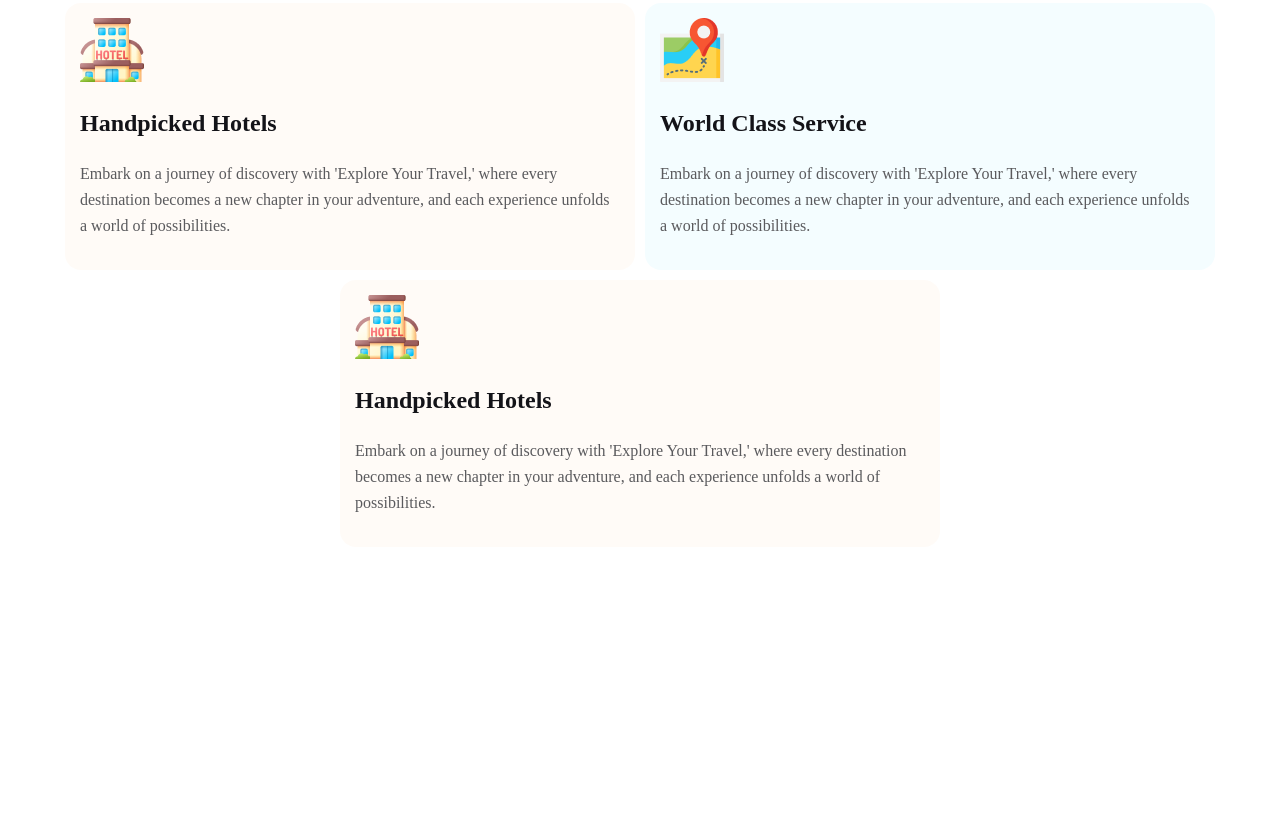
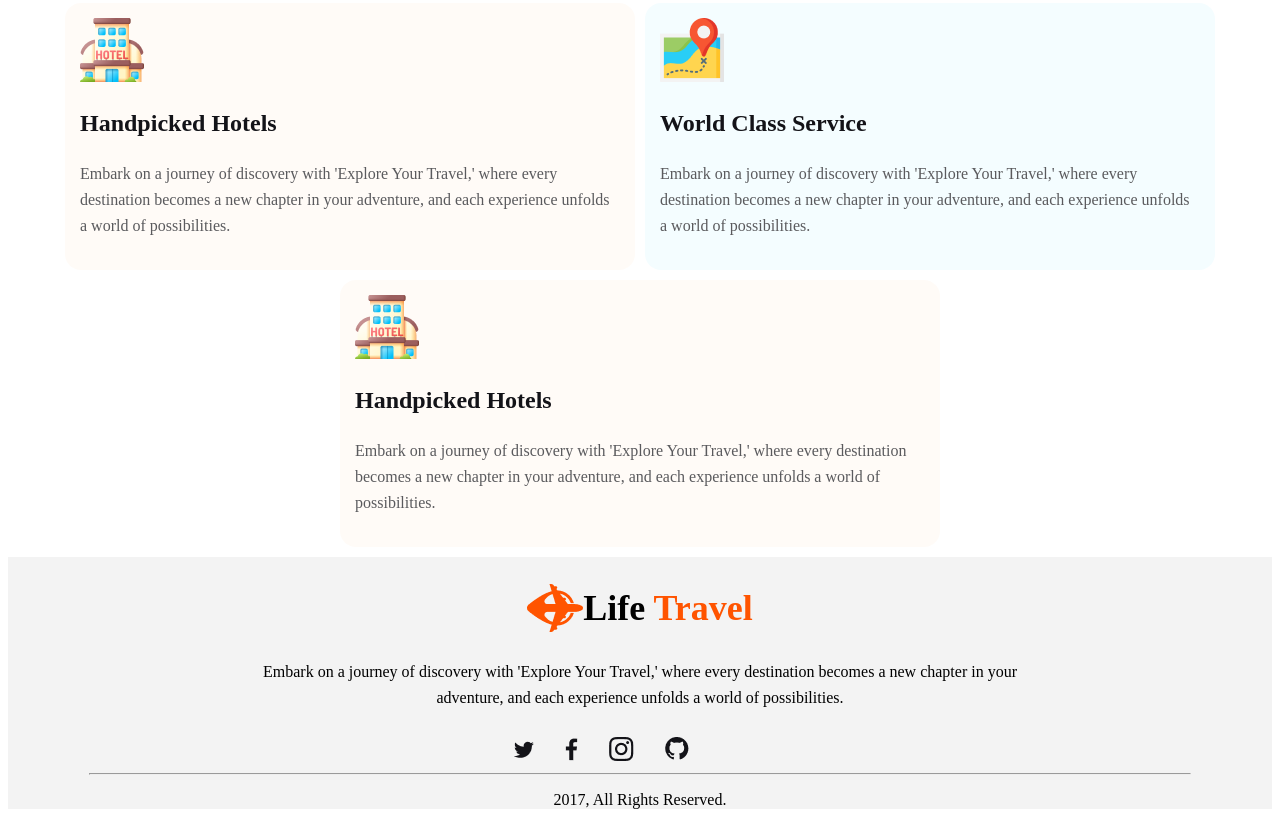
Before and after one commit to Oviweb684/assignment2, a plain HTML site: page index.html in a window 1280 px wide. Shown: the part 2599-3424 px from the top of the page. Before the commit the page ends 3156 px from the top, so only its background shows below. Drawn offline with Linux system fonts and the light colour scheme.

Commit message:
footer done

```diff
--- a/index.html
+++ b/index.html
@@ -106,7 +106,19 @@
 
         </main>
         <footer>
+            <div class="footer-logo">
+                <img src="Images/Group 40071 (2).png" alt="icon">
+                <h2 class="icon-title">Life <span class="First-title">Travel</span></h2>
+            </div>
+            <p id="third-sec-para">Embark on a journey of discovery with 'Explore Your Travel,' where every destination becomes a new chapter in your adventure, and each experience unfolds a world of possibilities.</p>
+            <span><i class="fa-brands fa-facebook"></i></span>
+            <span><i class="fa-brands fa-instagram"></i></span>
+            <span><i class="fa-brands fa-linkedin"></i></span>
+            <span><i class="fa-brands fa-github"></i></span>
+            <img src="Images/Social.png" alt="" class="last-image">
+            <hr>
+            <p style="text-align: center;">2017, All Rights Reserved.</p>
+        </footer>
 
-        </footer>
 </body>
 </html>
--- a/style/styles.css
+++ b/style/styles.css
@@ -151,6 +151,7 @@ line-height: normal;
     font-size: 16px;
     font-weight: 400;
     line-height: 26px;
+    margin-top: 0px;
 }
 .third-first, .third-second , .third-third{
     display: flex;
@@ -195,3 +196,33 @@ font-size: 16px;
 font-weight: 400;
 line-height: 26px;
 }
+
+
+
+
+
+
+
+
+
+
+
+
+
+
+
+
+footer{
+    background-color:  rgba(19, 19, 24, 0.05);
+}
+.footer-logo{
+    display: flex;
+    align-items: center;
+    justify-content: center;
+}
+.last-image{
+    padding: 0px 40%;
+}
+hr{
+    width: 1100px;
+}
```
Also changed, not shown: Images/Social.png (added).
